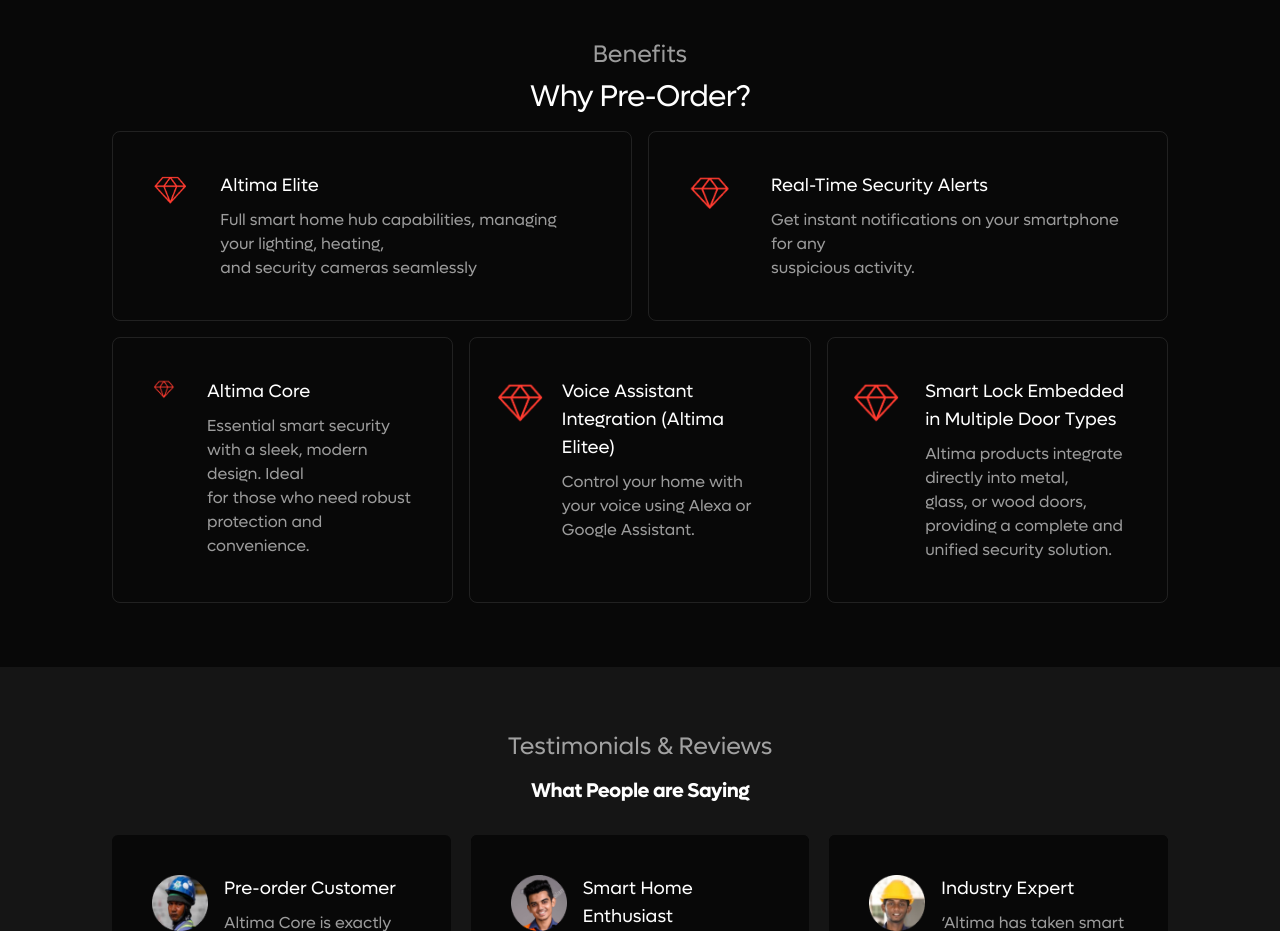
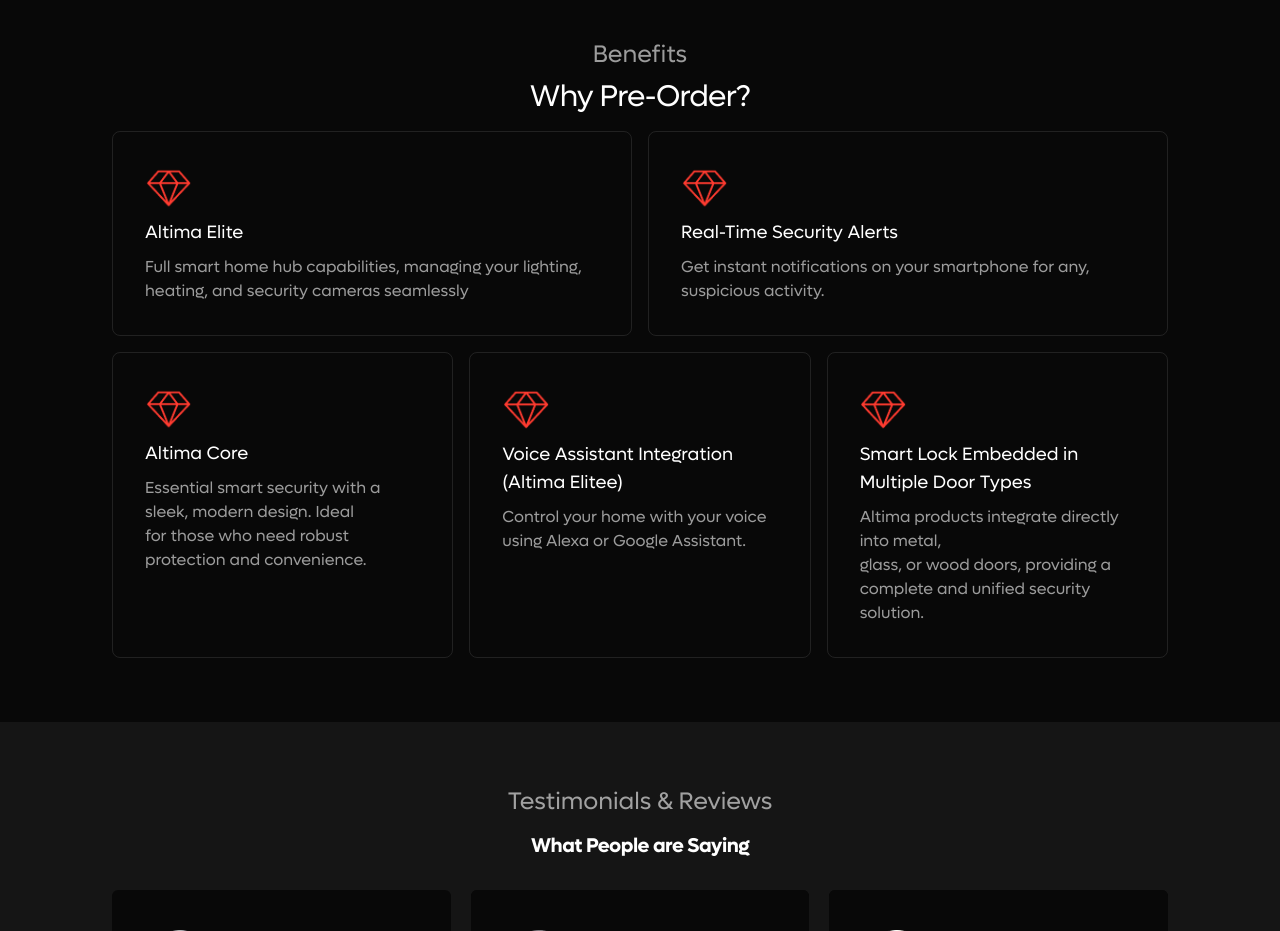
Before and after one commit to Dekatron322/altima, a Next.js app: page /comparison in a window 1280 px wide. Shown: the part 1300-2231 px from the top of the page. Built offline with nearby package versions, Linux system fonts and the light colour scheme.

Commit message:
comparison

```diff
--- a/app/(auth)/(preoder)/preorder/page.tsx
+++ b/app/(auth)/(preoder)/preorder/page.tsx
@@ -1248,7 +1248,7 @@
                 <div className="my-5 border-b border-[#FFFFFF0D]"></div>
                 <div className="grid gap-5 px-5">
                   <p className=" text-lg font-medium text-white">
-                    Smart Hub feature (integrated Devices)<span className="text-[#FF3B30]">*</span>
+                    Integrated Smart Hub<span className="text-[#FF3B30]">*</span>
                   </p>
 
                   <div
--- a/app/(auth)/comparison/page.tsx
+++ b/app/(auth)/comparison/page.tsx
@@ -366,49 +366,49 @@
                 Why Pre-Order?
               </p>
               <div className="grid grid-cols-2 gap-4 max-sm:grid-cols-1 ">
-                <div className="flex w-full gap-3 rounded-lg border border-[#FFFFFF1A] max-sm:p-5 sm:p-10">
-                  <div className="w-12">
+                <div className="w-full items-start gap-5 rounded-lg border border-[#FFFFFF1A] max-sm:p-4 sm:p-8">
+                  <div className=" flex">
                     <Image src="/SketchLogo.png" width={48} height={48} alt="" className="max-sm:hidden" />
                     <Image src="/SketchLogo.png" width={35} height={35} alt="" className="sm:hidden" />
                   </div>
-                  <div className="pl-5">
+                  <div className="mt-2 flex flex-col">
                     <p className="pb-2 text-lg text-white max-md:text-sm">Altima Elite</p>
                     <p className=" text-base text-[#FFFFFF99] max-sm:text-xs">
-                      Full smart home hub capabilities, managing your lighting, heating, <br /> and security cameras
-                      seamlessly
+                      Full smart home hub capabilities, managing your lighting, heating, and security cameras seamlessly
                     </p>
                   </div>
                 </div>
-                <div className="flex w-full gap-5 rounded-lg border border-[#FFFFFF1A] max-sm:p-5 sm:p-10">
-                  <div className="w-12">
+                <div className=" w-full items-start gap-5 rounded-lg border border-[#FFFFFF1A] max-sm:p-4 sm:p-8">
+                  <div className="flex ">
                     <Image src="/SketchLogo.png" width={48} height={48} alt="" className="max-sm:hidden" />
                     <Image src="/SketchLogo.png" width={35} height={35} alt="" className="sm:hidden" />
                   </div>
-                  <div className="pl-5">
+                  <div className="mt-2 flex flex-col">
                     <p className="pb-2 text-lg text-white max-md:text-sm">Real-Time Security Alerts</p>
                     <p className=" text-base text-[#FFFFFF99] max-sm:text-xs">
-                      Get instant notifications on your smartphone for any <br /> suspicious activity.
+                      Get instant notifications on your smartphone for any, suspicious activity.
                     </p>
                   </div>
                 </div>
               </div>
 
               <div className="mt-4 grid grid-cols-3 gap-4 max-sm:grid-cols-1">
-                <div className="flex w-full gap-3 rounded-lg border border-[#FFFFFF1A] max-sm:p-5 sm:p-10">
-                  <div className="w-12">
+                <div className=" w-full items-start gap-5 rounded-lg border border-[#FFFFFF1A] max-sm:p-4 sm:p-8">
+                  <div className="flex ">
                     <Image src="/SketchLogo.png" width={48} height={48} alt="" className="max-sm:hidden" />
                     <Image src="/SketchLogo.png" width={35} height={35} alt="" className="sm:hidden" />
                   </div>
-                  <div className="pl-5">
+                  <div className="mt-2 flex flex-col">
                     <p className="pb-2 text-lg text-white max-md:text-sm">Altima Core</p>
                     <p className=" text-base text-[#FFFFFF99] max-sm:text-xs">
-                      Essential smart security with a sleek, modern design. Ideal <br />
-                      for those who need robust protection and convenience.
+                      Essential smart security with a sleek, modern design. Ideal <br /> for those who need robust
+                      protection and convenience.
                     </p>
                   </div>
                 </div>
-                <div className="flex w-full gap-3 rounded-lg border border-[#FFFFFF1A] max-sm:p-5 sm:p-10">
-                  <div className="w-12">
+
+                <div className=" w-full gap-3 rounded-lg border border-[#FFFFFF1A] max-sm:p-5 sm:p-8">
+                  <div className="">
                     <Image
                       src="/SketchLogo.png"
                       width={48}
@@ -418,7 +418,7 @@
                     />
                     <Image src="/SketchLogo.png" width={35} height={35} alt="" className="sm:hidden" />
                   </div>
-                  <div className="pl-5">
+                  <div className="mt-2">
                     <p className="pb-2 text-lg text-white max-md:text-sm">
                       {" "}
                       Voice Assistant Integration (Altima Elitee)
@@ -428,8 +428,8 @@
                     </p>
                   </div>
                 </div>
-                <div className="flex w-full gap-5 rounded-lg border border-[#FFFFFF1A] max-sm:p-5 sm:p-10">
-                  <div className="w-12">
+                <div className=" w-full gap-5 rounded-lg border border-[#FFFFFF1A] max-sm:p-5 sm:p-8">
+                  <div className="">
                     {/* Fixed size for large screens */}
                     <Image
                       src="/SketchLogo.png"
@@ -447,7 +447,7 @@
                       className="h-8 w-8 object-cover sm:hidden"
                     />
                   </div>
-                  <div className="pl-5">
+                  <div className="mt-2">
                     <p className="pb-2 text-lg text-white max-md:text-sm">Smart Lock Embedded in Multiple Door Types</p>
                     <p className="text-base text-[#FFFFFF99] max-sm:text-xs">
                       Altima products integrate directly into metal,
```
